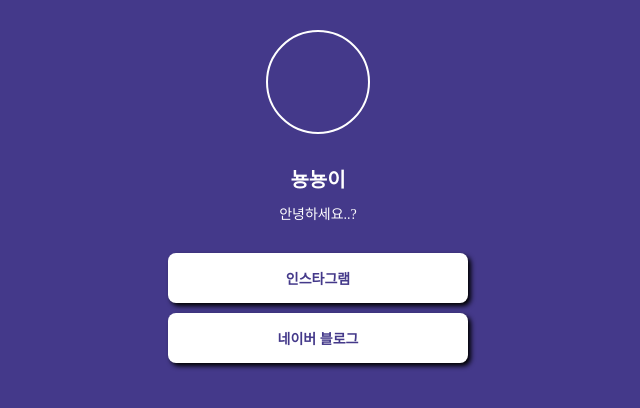
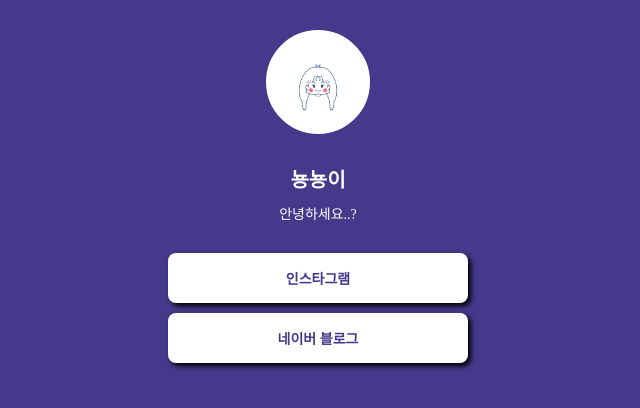
Before and after one commit to jieunan0419/mypage, a plain HTML site: page index.html in a window 1280 px wide. Shown: the whole page, without its empty margins (322-962 px from the left). Drawn offline with Linux system fonts and the light colour scheme; a web font is replaced by a local one.

Commit message:
Add files via upload

```diff
--- a/index.html
+++ b/index.html
@@ -1,8 +1,6 @@
 <!DOCTYPE html>
 <html>
     <head>
-        <!-- 웹페이지 보이지는 않지만, 필요한 설정을 해두는 곳이에요.
-             우리가 집을 위해 미리 생각 해놓은 것을 적어두는 곳이라고 할 수 있죠!-->
         <meta charset="UTF-8" />
         <meta http-equiv="X-UA-Compatible" content="IE=edge" />
         <meta name="viewport" content="width=device-width, initial-scale=1.0" />
@@ -27,7 +25,7 @@
 
                 border : 2px solid white;
 
-                background-image: ur1('뇽뇽이.jpg');
+                background-image: url('picture.jpg');
                 background-position: center;
                 background-size: cover;
             }
```
Also changed, not shown: picture.jpg (added).
